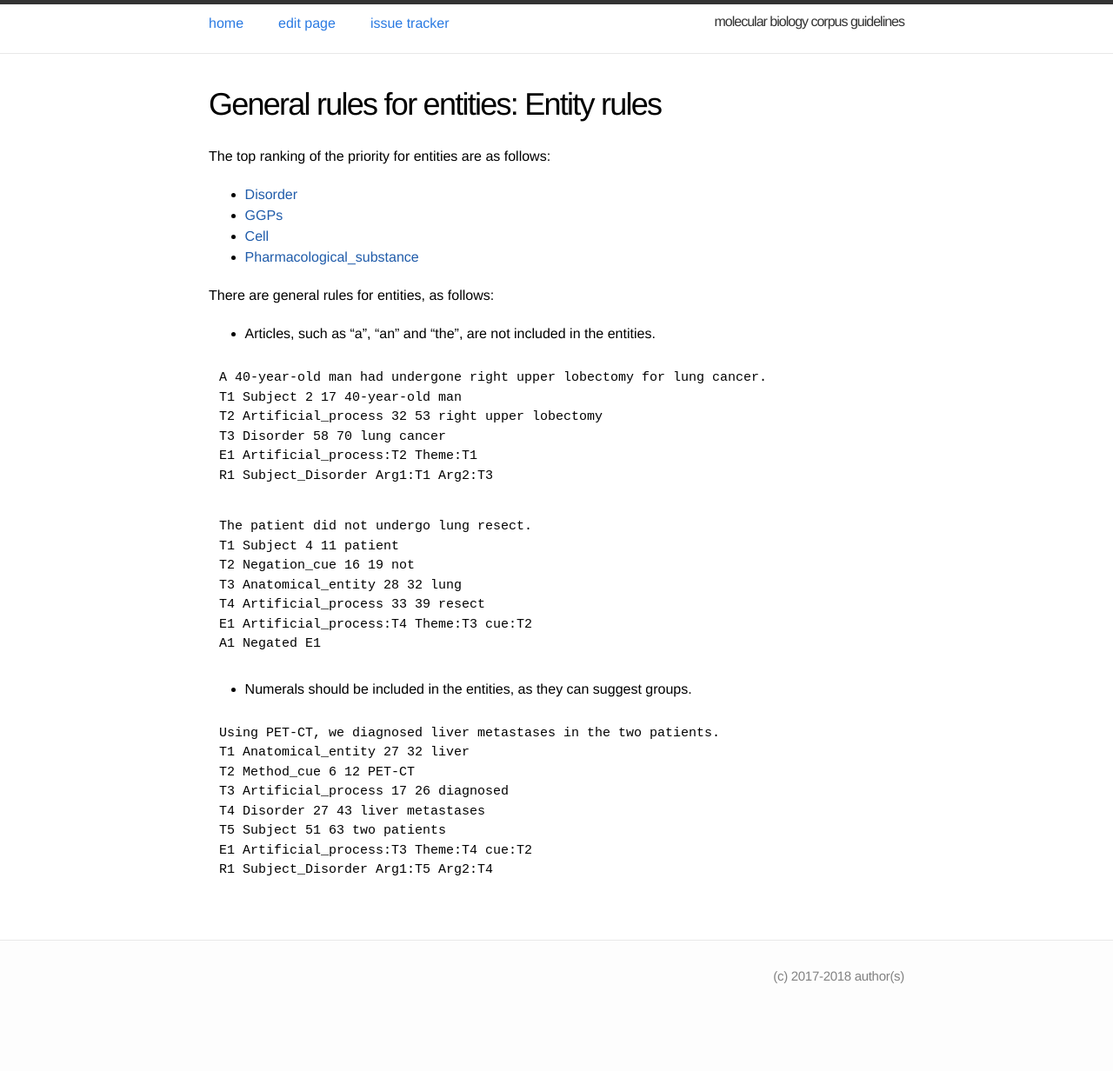
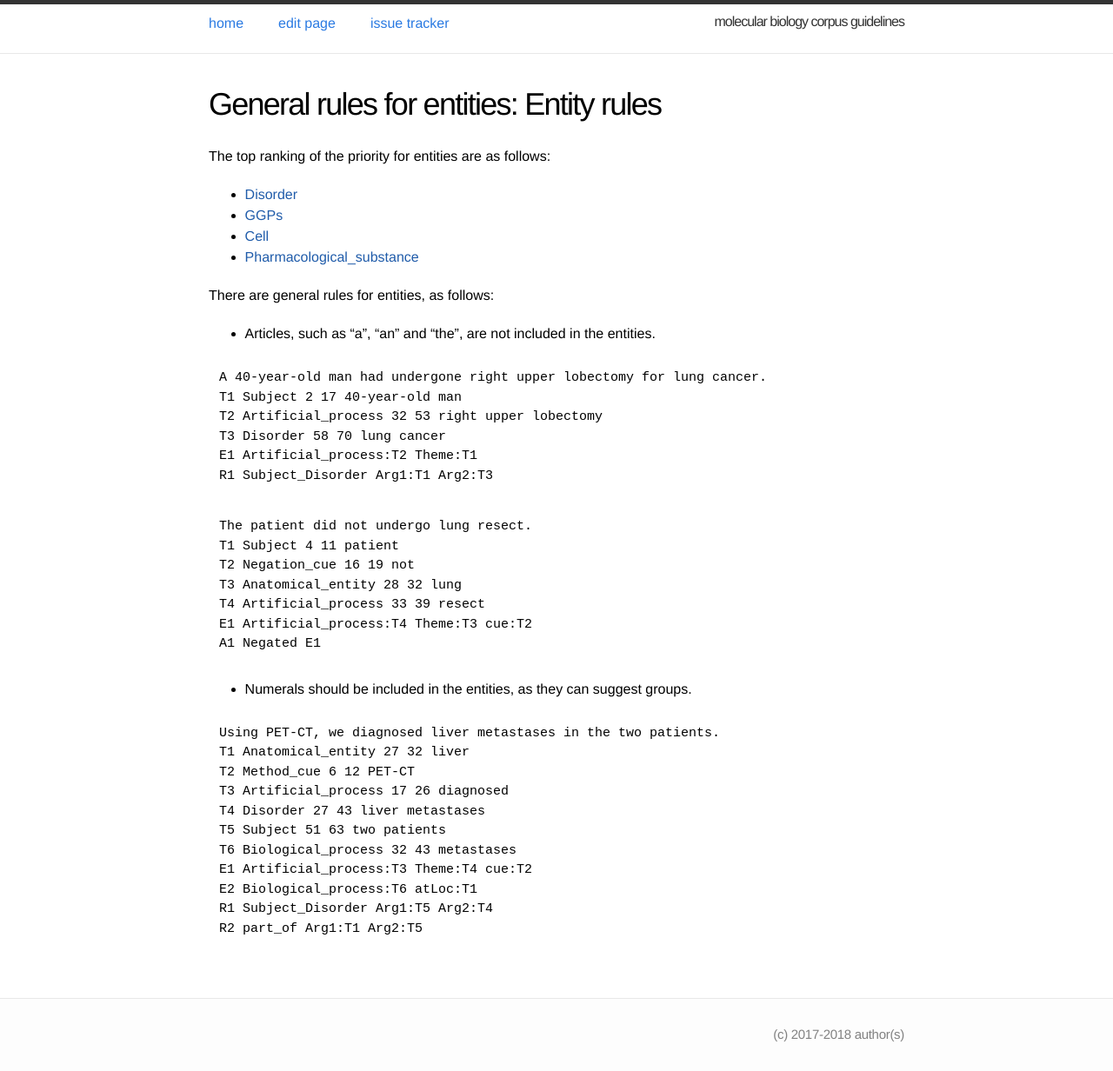
Before and after one commit to ezcatdb/molbiol_lung_corpus-guidelines, a Jekyll site: the page built from _entity/GeneralRules.md, in a window 1280 px wide. Shown: the whole page at 87% size. Built offline with Jekyll 4.4.1, drawn with Linux system fonts in a browser that asks for light colours; before the commit the page ends 1164 px from its top, so only the background shows below that.

```diff
--- a/_entity/GeneralRules.md
+++ b/_entity/GeneralRules.md
@@ -47,8 +47,11 @@ T2 Method_cue 6 12 PET-CT
 T3 Artificial_process 17 26 diagnosed
 T4 Disorder 27 43 liver metastases
 T5 Subject 51 63 two patients
+T6 Biological_process 32 43 metastases
 E1 Artificial_process:T3 Theme:T4 cue:T2
+E2 Biological_process:T6 atLoc:T1
 R1 Subject_Disorder Arg1:T5 Arg2:T4
+R2 part_of Arg1:T1 Arg2:T5
 ~~~
 
 
```
